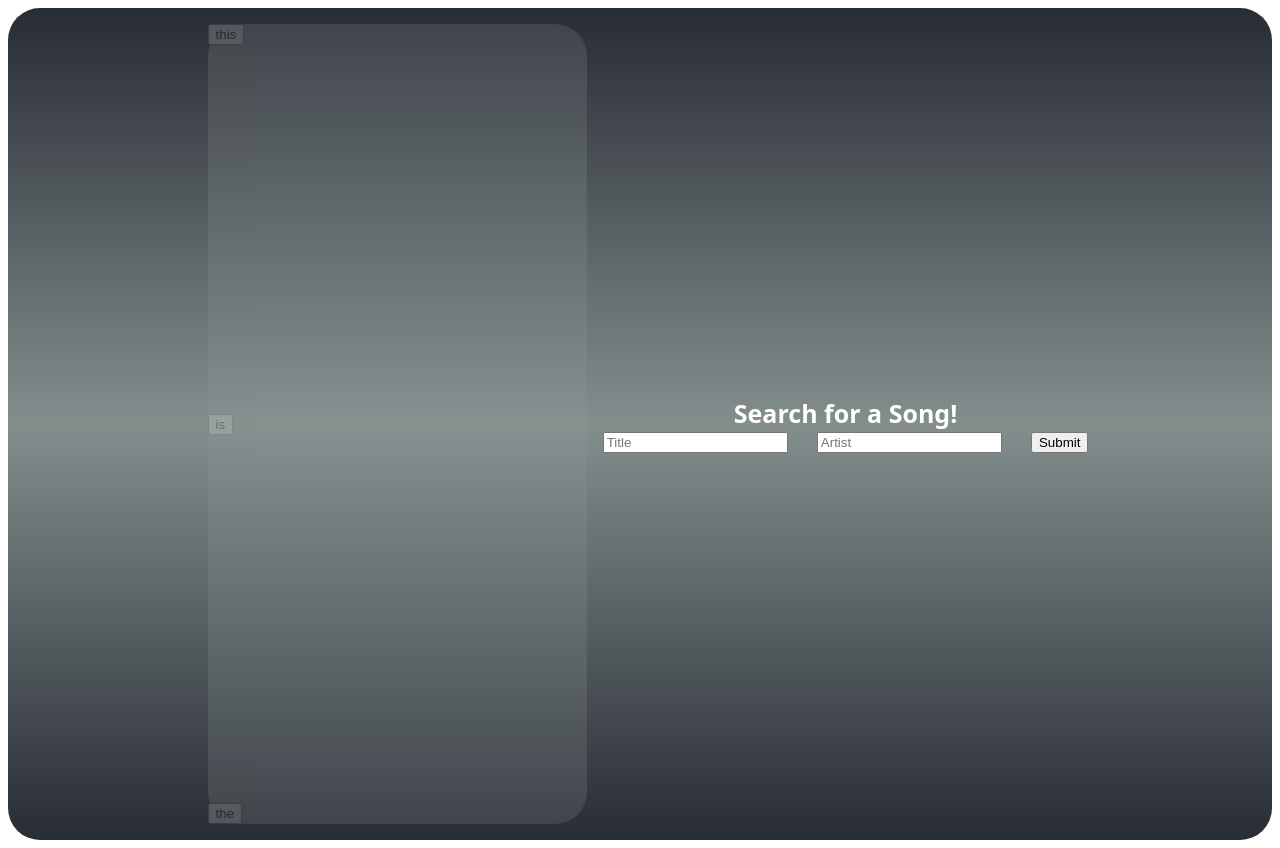
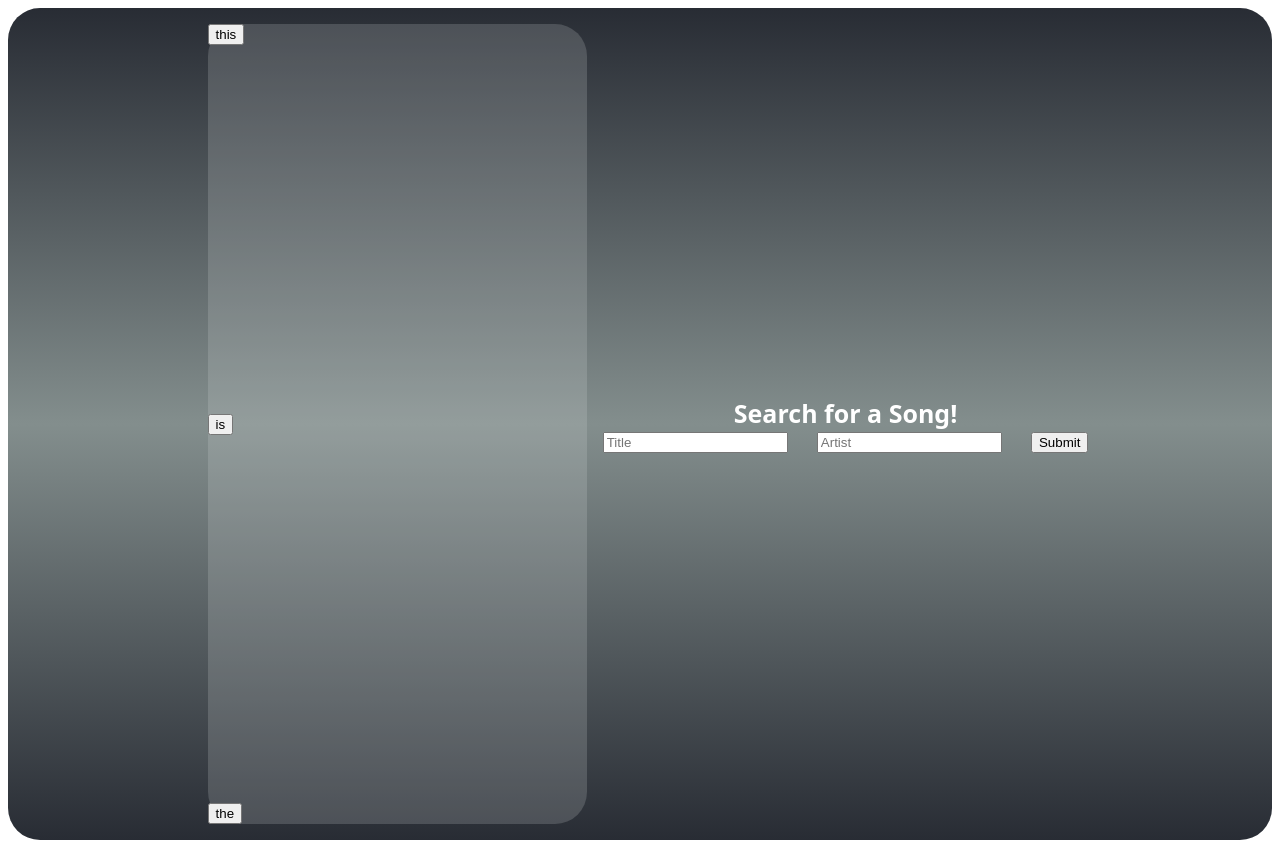
Before and after one commit to Kolten-Pilar/shazam-song-search-app, a React (Vite) app: page / in a window 1280 px wide. Built offline with nearby package versions, Linux system fonts and the light colour scheme; no server answers.

Commit message:
fixed opacity

```diff
--- a/src/components/App.css
+++ b/src/components/App.css
@@ -35,8 +35,7 @@
   align-items: flex-start;
   width: 30%;
   height: 100vh;
-  background: #939b99;
-  opacity: 0.2;
+  background-color: rgba(208, 216, 214, 0.2);
   color: #fff;
   border-radius: 2rem;
   font-size: 1.5rem;
```
